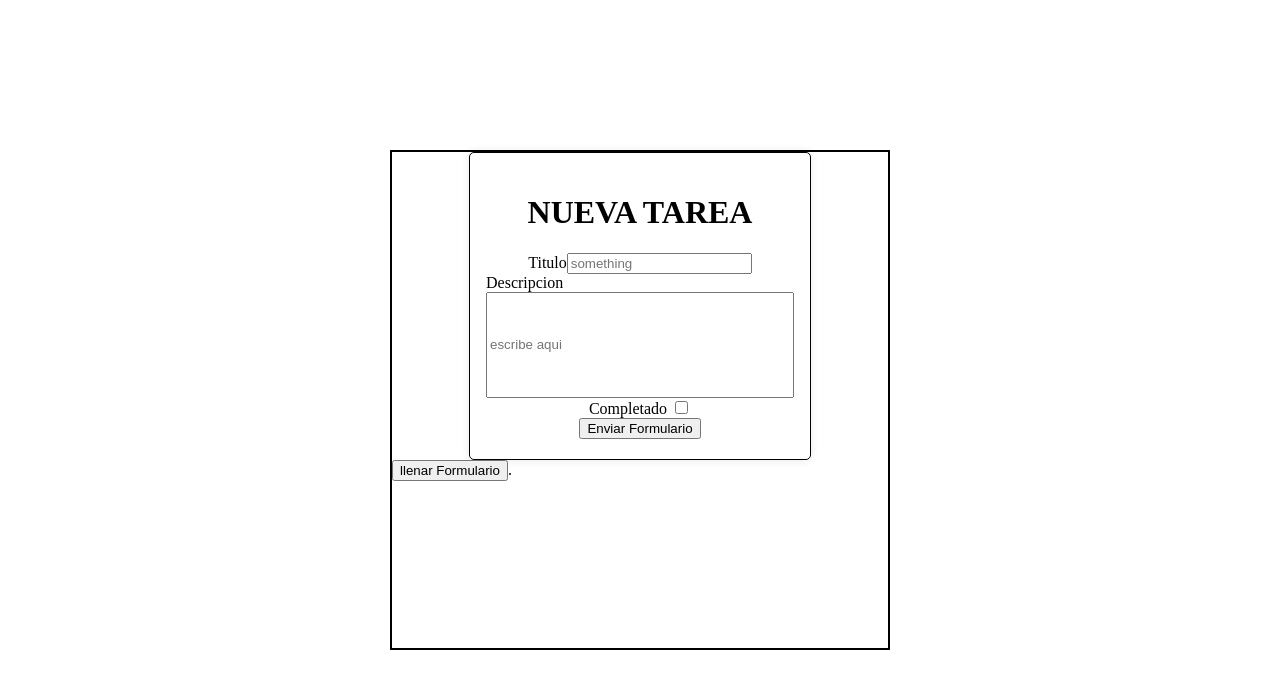
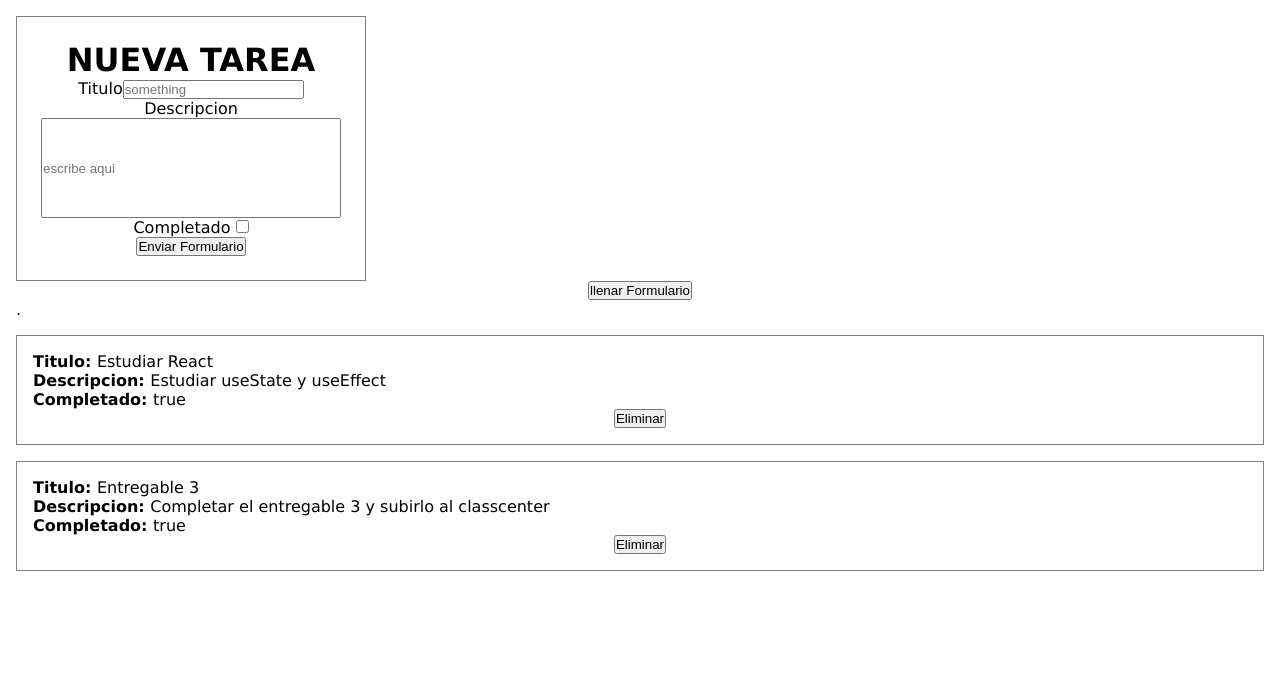
Before and after one commit to NicolasbedoyaQuerz/React, a React (Vite) app: page / in a window 1280 px wide. Shown: the top 688 px of the page. Built offline with nearby package versions, Linux system fonts and the light colour scheme.

Commit message:
create read and delete

```diff
--- a/src/App.css
+++ b/src/App.css
@@ -1,34 +1,50 @@
+* {
+  margin: 0;
+  padding: 0;
+  box-sizing: border-box;
+}
+
+body {
+  padding: 1rem;
+  font-family: "Lucida Sans", "Lucida Sans Regular", "Lucida Grande",
+    "Lucida Sans Unicode", Geneva, Verdana, sans-serif;
+}
+
 form {
+  width: 350px;
+  border: 1px solid grey;
+  padding: 1.5rem;
+  text-align: center;
+  justify-content: center;
+  align-items: center;
+}
+
+.input-wrapper {
   display: flex;
   flex-direction: column;
-    align-items: center;
-    border: 0.5px solid black;
-    padding: 20px;
-    border-radius: 5px;
-    box-shadow: 0px 0px 10px rgba(0, 0, 0, 0.1);
-    width: 80%;
-    margin: 0 auto;
-    max-width: 300px; /* establecer un ancho máximo para el formulario */
+  margin: 1rem auto;
 }
 
-  ul li {
-    list-style: none;
+.input-inline {
+  display: flex;
+  justify-content: space-between;
+  align-items: center;
 }
 
-  h4 {
-    text-align: center;
-    justify-content: center;
+button {
+  margin: auto;
+  display: block;
 }
 
-  .card {
-    box-sizing: border-box;
-    border: 2px solid black;
-    width: 500px;
-    height: 500px;
-    justify-content: center;
-    align-items: center;
-    position: absolute;
-    top: 50%;
-    left: 50%;
-    transform: translate(-50%, -50%);
+li {
+  list-style: none;
+  border: 1px solid grey;
+  margin: 1rem auto;
+  padding: 1rem;
 }
+li > h4 {
+  font-weight: 400;
+}
+li span {
+  font-weight: bold;
+}
--- a/src/App.jsx
+++ b/src/App.jsx
@@ -2,13 +2,45 @@ import { useState } from "react";
 import "./App.css";
 import Form from "./components/Form";
 import TodoForm from "./components/TodoForm";
-
+import UsersList from "./components/UsersList";
 
 function App() {
 
+  const [ users, setUsers] = useState([{
+    title: "Estudiar React",
+    description: "Estudiar useState y useEffect",
+    isCompleted: 'false',
+    id: 1
+  },
+  {
+    title: "Entregable 3",
+    description: "Completar el entregable 3 y subirlo al classcenter",
+    isCompleted: 'false',
+    id: 2
+  }])
+
+
+  const addUser = (userData) => {
+    setUsers ([...users, userData])
+  }
+
+  const deleteUser = (idUser) => {
+    alert(idUser)
+
+    const filteredUsers = users.filter( user => user.id !== idUser )
+
+    setUsers(filteredUsers)
+  }
+
   return (
     <div className="App">
-      <TodoForm/>
+      <TodoForm
+      createUser={(data) => addUser(data)}
+      />
+      <UsersList
+      usersData = {users}
+      deleteUserAction = { id => deleteUser(id)}
+      />
       {/* <Form/> */}
     </div>
   );
--- a/src/components/TodoForm.jsx
+++ b/src/components/TodoForm.jsx
@@ -1,12 +1,14 @@
 import { useForm } from "react-hook-form";
 
-const TodoForm = () => {
+const TodoForm = ({createUser}) => {
 
     const {register, formState:{errors}, reset, handleSubmit} = useForm()
 
     const submit = (data) => {
-        console.log(data);
+        data.id = Date.now()
+        // console.log(data);
 
+        createUser(data)
         emptyForm()
     }
 
@@ -15,7 +17,7 @@ const TodoForm = () => {
             {
                 title: 'hola mundo!',
                 description: 'hola mundooooo!',
-                compled: (true)
+                isCompleted: (true)
             }
         )
     }
@@ -25,7 +27,7 @@ const TodoForm = () => {
             {
                 title: '',
                 description: '',
-                compled: (false)
+                isCompleted: (false)
             }
         )
     }
@@ -60,20 +62,19 @@ const TodoForm = () => {
                  {errors.description?.type === 'required' && <p role="alert"  style={{ color: 'tomato' }}>se requiere una Descripcion</p>}
             </div>
             <div>
-                <label htmlFor="compled"> Completado </label>
+                <label htmlFor="isCompleted"> Completado </label>
                 <input
                 type="checkbox"
-                name="compled"
-                id="compled"
-                {...register('compled', {required: true})}
+                name="isCompleted"
+                id="isCompleted"
+                {...register('isCompleted', {required: true})}
                 />
-                 {errors.compled?.type === 'required' && <p role="alert"  style={{ color: 'tomato' }}>se requiere este campo </p>}
+                 {errors.isCompleted?.type === 'required' && <p role="alert"  style={{ color: 'tomato' }}>se requiere este campo </p>}
             </div>
             <button type="submit"> Enviar Formulario </button>
+        {/* <button  onClick={emptyForm}> Borrar Formulario </button> */}
         </form>
-
         <button onClick={fillForm}> llenar Formulario</button>.
-        {/* <button  onClick={emptyForm}> Borrar Formulario </button> */}
         </div>
     );
 };
--- /dev/null
+++ b/src/components/UsersList.jsx
@@ -0,0 +1,20 @@
+
+
+const UsersList = ({usersData, deleteUserAction}) => {
+    return (
+        <ul>
+            {
+                usersData?.map( user => (
+                <li key={user.id}>
+                    <h4><span> Titulo: </span>{user.title}</h4>
+                    <h4><span> Descripcion: </span> {user.description} </h4>
+                    <h4><span> Completado: </span> {user.isCompleted ? 'true' : 'false'} </h4>
+                    <button onClick={() => deleteUserAction(user.id)}>Eliminar</button>
+                </li>
+                ) )
+            }
+        </ul>
+    );
+};
+
+export default UsersList;
```
Lines whose indentation alone changed are shown as unchanged.
